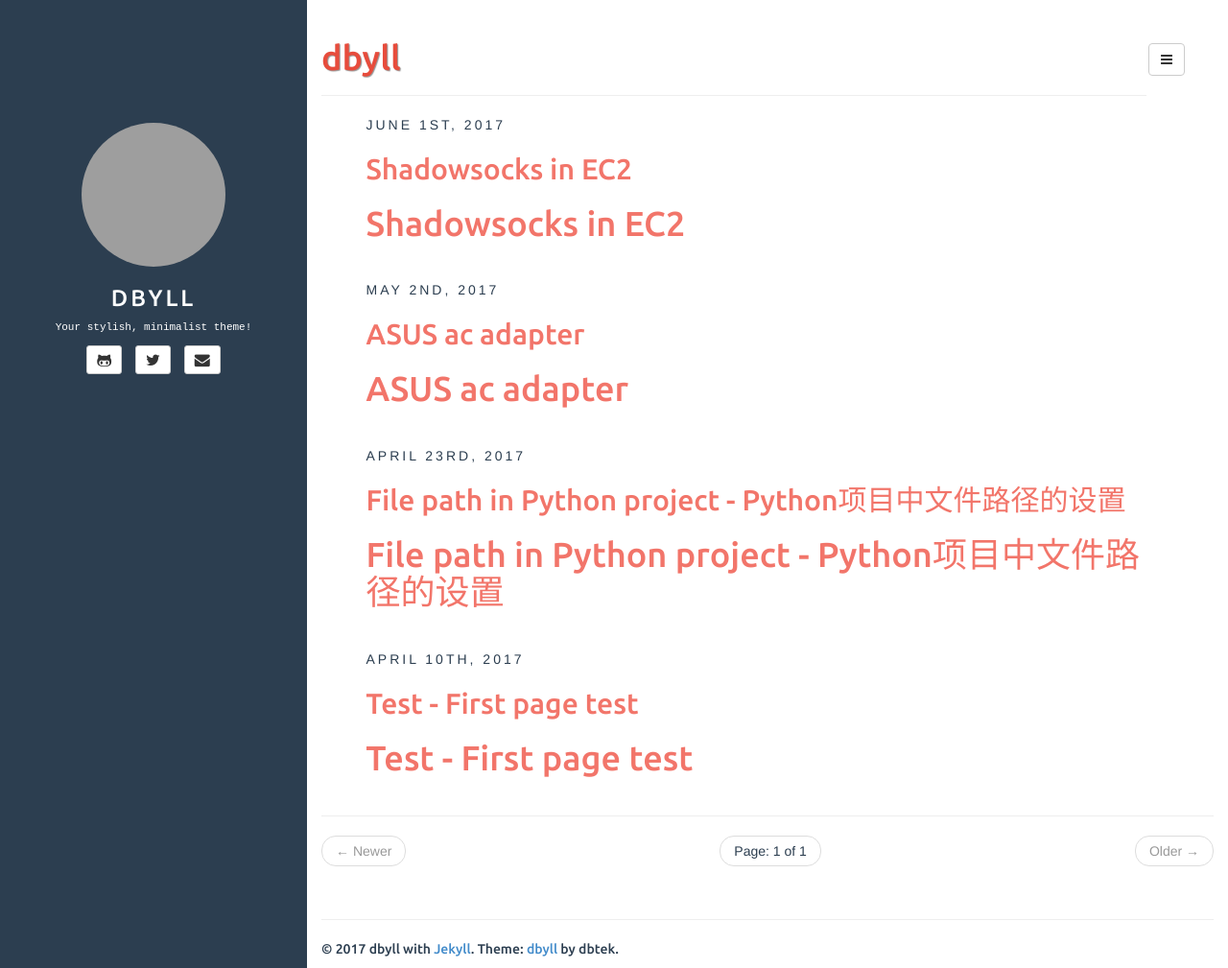
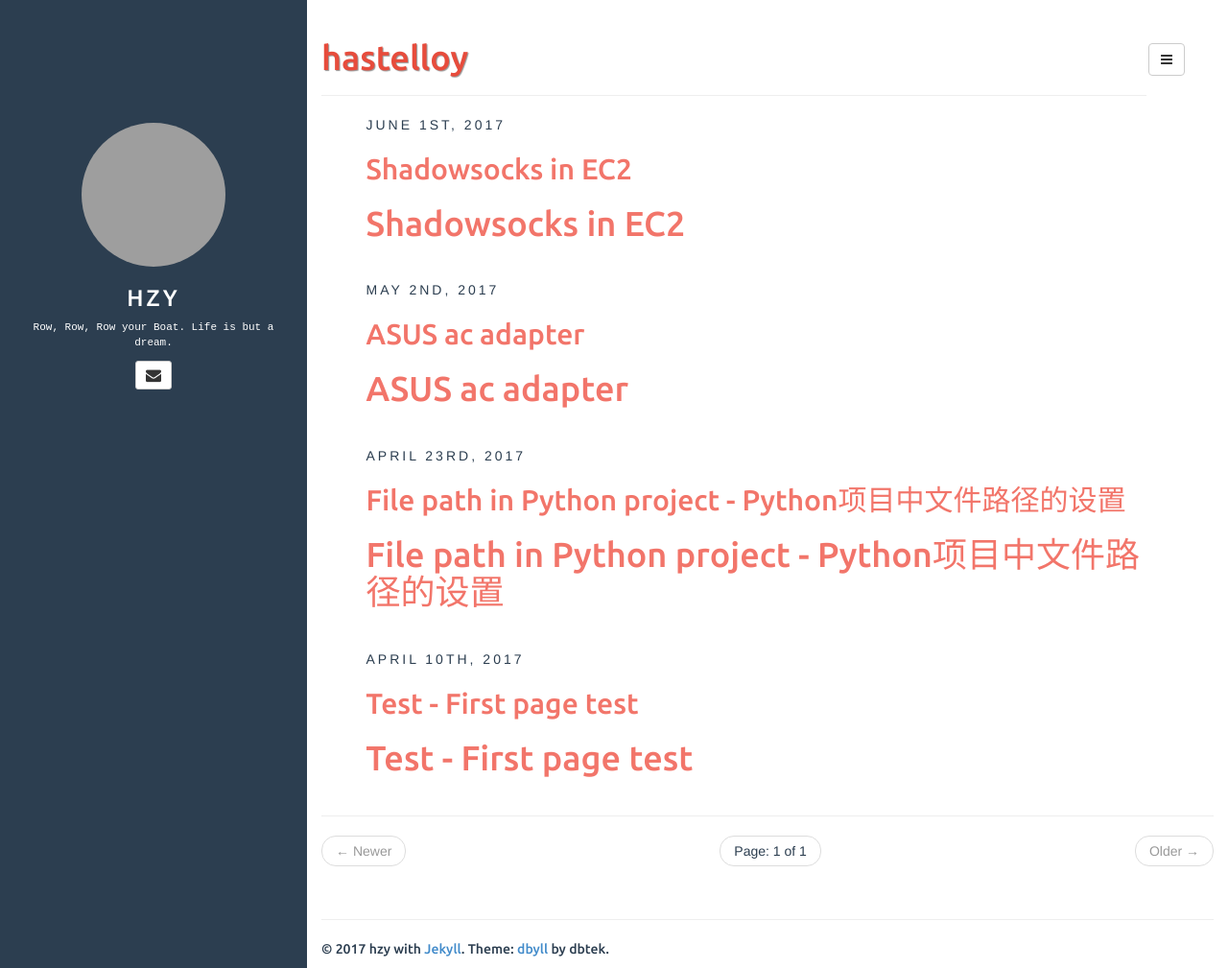
Before and after one commit to hastelloy/hastelloy.github.io, a Jekyll site: the page built from index.html, in a window 1280 px wide and 1009 px high. Shown: the whole window at 96% size. Built offline with Jekyll 4.4.1, drawn with Linux system fonts in a browser that asks for light colours; the list of posts is cut into pages by our own code; grey boxes are pictures that could not be loaded.

Commit message:
dbyll style

```diff
--- a/_config.yml
+++ b/_config.yml
@@ -5,26 +5,26 @@ paginate_path: "page:num"
 exclude: ["README.md"] # files to exclude
 highlighter: rouge
 markdown: kramdown
-disqus: dbyll
-google_analytics: dbyll
-title: dbyll
+disqus: hzy
+google_analytics: hzy
+title: hzy
 
 defaults:
   -
     scope:
       path: "" # empty string for all files
     values:
-      title: dbyll
+      title: hastelloy
 
-description: Stylish Jekyll Theme
+description: Life is but a dream
 author:
-  name: dbyll
-  email: dbyll@ismaildemirbilek.com
-  github: dbtek
-  twitter: dbtek
-  pinterest: asd123
-  linkedin: asd123
-  bio: Your stylish, minimalist theme!
+  name: hzy
+  email: zhongyinghuang@hotmail.com
+  # github: dbtek
+  # twitter: dbtek
+  # pinterest: asd123
+  # linkedin: asd123
+  bio: Row, Row, Row your Boat. Life is but a dream.
   email_md5: 726351295ec82e145928582f595aa3aa
 
 rss_path: feed.xml
```
